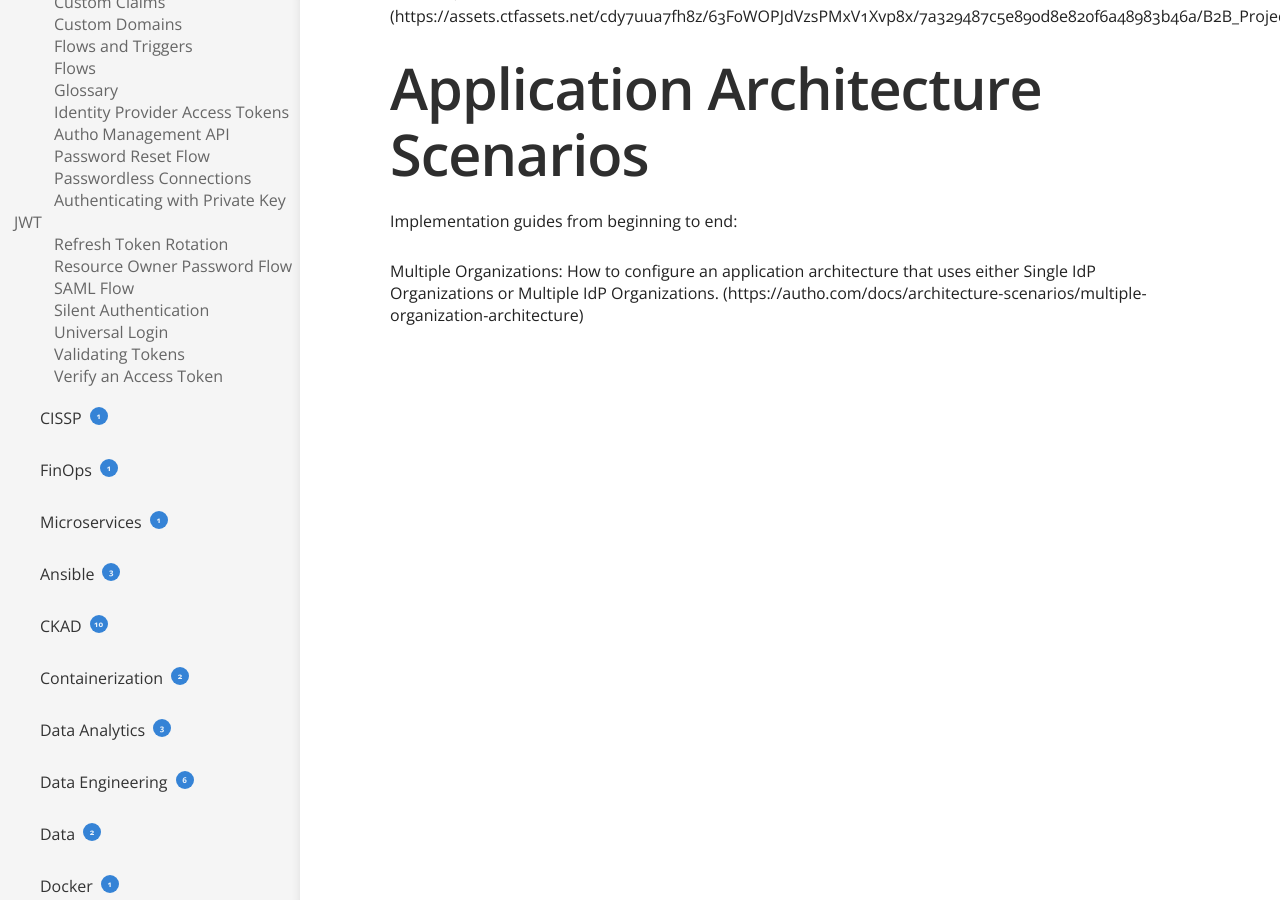
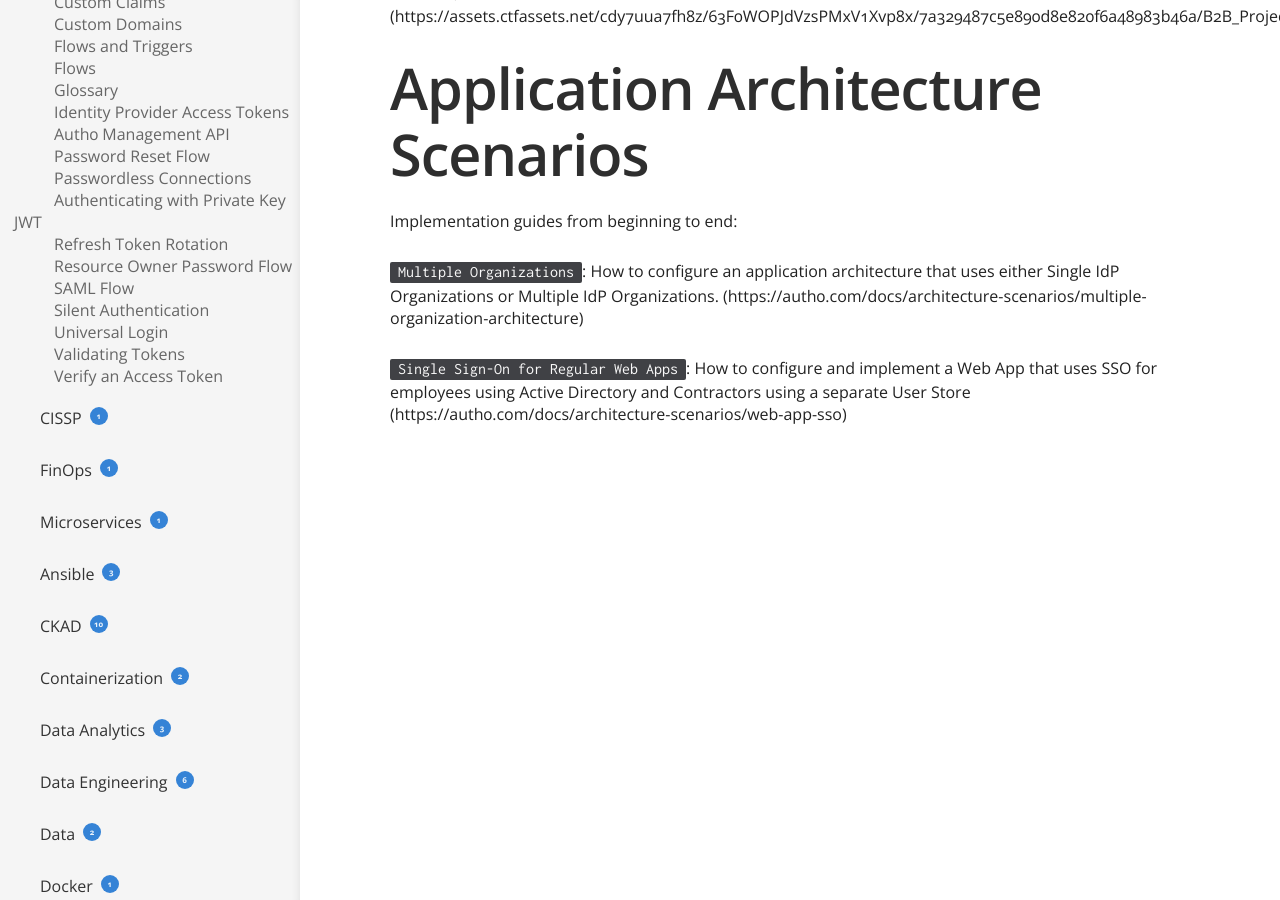
Before and after one commit to TABurrows/taburrows.github.io, a Jekyll site: the page built from _docs/Auth0/architectures.md, in a window 1280 px wide and 900 px high, scrolled down 446 px. Built offline with Jekyll 4.4.1, drawn with Linux system fonts in a browser that asks for light colours.

Commit message:
Updated Auth0 Notes

```diff
--- a/_docs/Auth0/architectures.md
+++ b/_docs/Auth0/architectures.md
@@ -16,5 +16,8 @@ B2B/B2E:    (https://assets.ctfassets.net/cdy7uua7fh8z/63F0WOPJdVzsPMxV1Xvp8x/7a
 
 Implementation guides from beginning to end:
 
-Multiple Organizations: How to configure an application architecture that uses either Single IdP Organizations or Multiple IdP Organizations.
+`Multiple Organizations`: How to configure an application architecture that uses either Single IdP Organizations or Multiple IdP Organizations.
     (https://auth0.com/docs/architecture-scenarios/multiple-organization-architecture)
+
+`Single Sign-On for Regular Web Apps`: How to configure and implement a Web App that uses SSO for employees using Active Directory and Contractors using a separate User Store
+    (https://auth0.com/docs/architecture-scenarios/web-app-sso)
```
